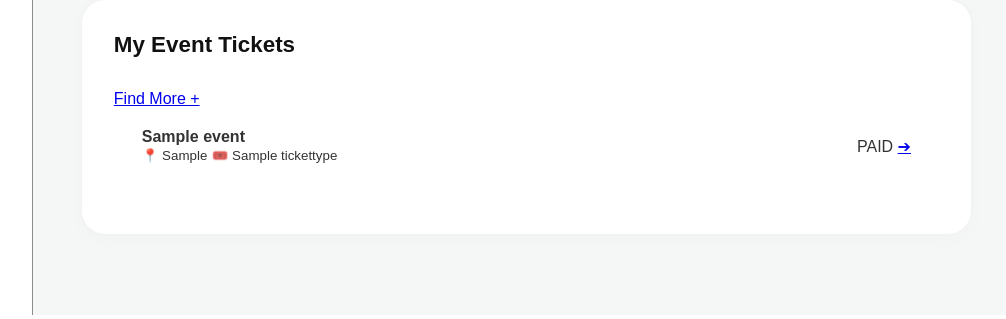
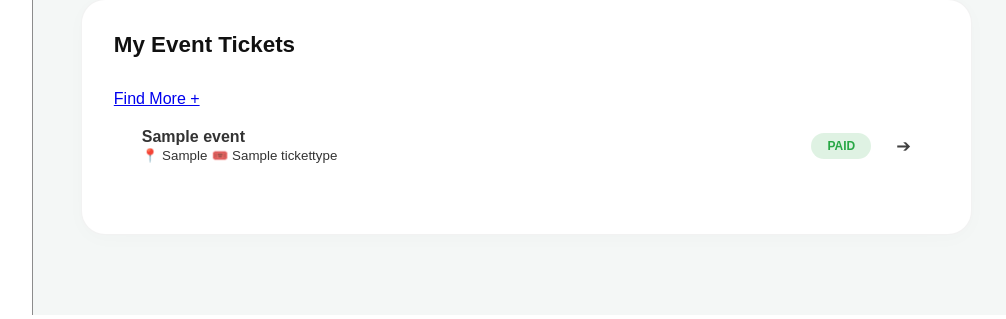
Before and after one commit to AnujaLamichhane/SportsBoard, a Django app: page /accounts/user-dashboard/ in a window 1280 px wide. Shown: the part 1053-1372 px from the top of the page, without its empty margins (260-1266 px from the left). Run offline with Django 5.2, Linux system fonts and the light colour scheme; a user stored in the database is signed in; tables that the repository leaves empty hold one stand-in row (values such as "Sample post"); grey boxes marked "Sample" are stand-in pictures; some libraries are stand-ins or nearby versions.

```diff
--- a/accounts/templates/accounts/user_dashboard.html
+++ b/accounts/templates/accounts/user_dashboard.html
@@ -121,11 +121,16 @@
                         <small>🎟️ {{ app.transaction.ticket_type.name }}</small>
                     </div>
                 </div>
-                <div class="ticket-actions">
-                    <span class="paid-badge">PAID</span>
-                    <a href="{% url 'organizer:booking_success' app.id %}" class="arrow-link">➔</a>
+<!--                <div class="ticket-actions">-->
+<!--                    <span class="paid-badge">PAID</span>-->
+<!--                    <a href="{% url 'organizer:booking_success' app.id %}" class="arrow-link">➔</a>-->
+<!--                </div>-->
+
+            <div style="display: flex; align-items: center; gap: 25px;">
+                    <span style="background: rgba(40, 167, 69, 0.15); color: #28a745; padding: 6px 16px; border-radius: 30px; font-size: 0.75rem; font-weight: 800;">PAID</span>
+                    <a href="{% url 'organizer:booking_success' app.id %}" style="color: var(--text-color); opacity: 0.8; text-decoration: none; font-size: 1.1rem;">➔</a>
                 </div>
-            </div>
+                </div>
             {% empty %}
             <div class="empty-placeholder">
                 <div class="icon">🏟️</div>
@@ -134,6 +139,7 @@
                 <a href="{% url 'homepage:view_events' %}" class="btn-primary">Browse Events</a>
             </div>
             {% endfor %}
+
         </section>
         {% endblock athlete_dashboard_content %}
     </main>
```
